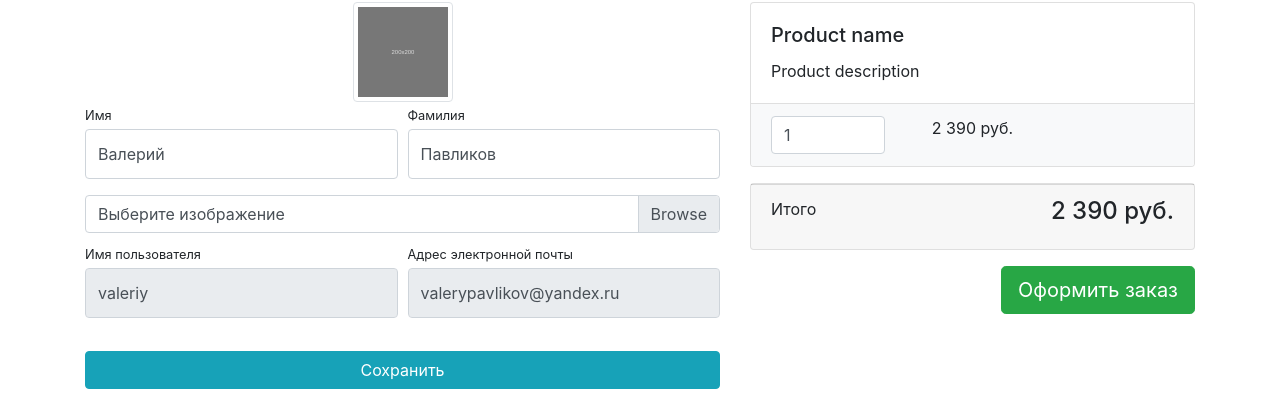
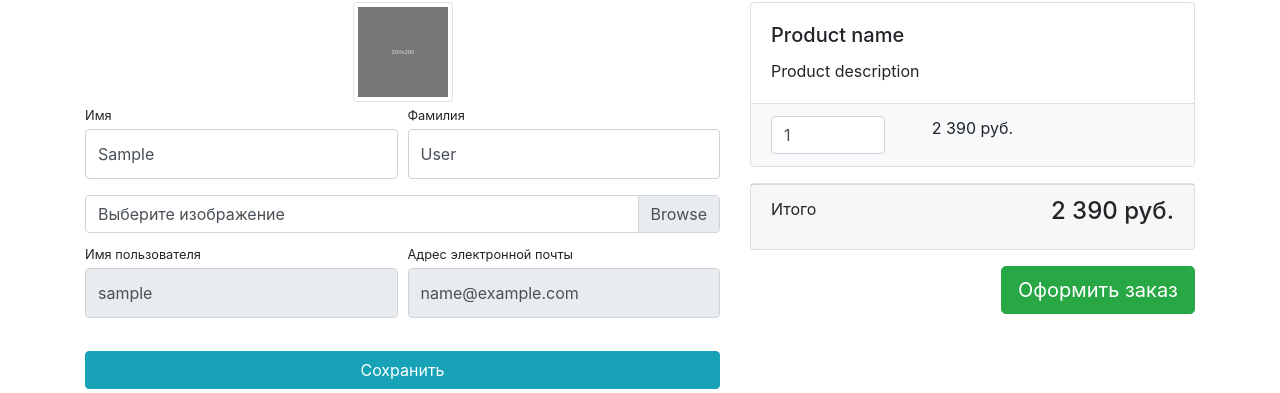
Before and after one commit to android156/geekshop2022, a Django app: page /users/profile/ in a window 1280 px wide. Shown: the part 115-508 px from the top of the page. Run offline with Django 3.2, Linux system fonts and the light colour scheme; the visitor is signed in with stand-in values (Sample User, id 1); some libraries are stand-ins or nearby versions.

Commit message:
added profileForm

```diff
--- a/products/templates/products/base.html
+++ b/products/templates/products/base.html
@@ -41,7 +41,7 @@
                     </a>
                     <ul class="dropdown-menu" aria-labelledby="navbarDropdown">
                         <li>
-                            <a class="dropdown-item" href="users/profile.html">Профиль</a>
+                            <a class="dropdown-item" href="{% url 'users:profile' %}">Профиль</a>
                         </li>
                         <li><a class="dropdown-item" href="orders/orders.html">Заказы</a></li>
                         <li><a class="dropdown-item" href="admin/admin.html">Админ-панель</a></li>
--- a/users/forms.py
+++ b/users/forms.py
@@ -1,5 +1,5 @@
 from django import forms
-from django.contrib.auth.forms import AuthenticationForm, UserCreationForm
+from django.contrib.auth.forms import AuthenticationForm, UserCreationForm, UserChangeForm
 from users.models import User
 
 
@@ -38,3 +38,15 @@ class UserRegistrationForm(UserCreationForm):
     class Meta:
         model = User
         fields = ('first_name', 'last_name', 'username', 'email', 'password1', 'password2')
+
+
+class UserProfileForm(UserChangeForm):
+    first_name = forms.CharField(widget=forms.TextInput(attrs={'class': 'form-control py-4'}))
+    last_name = forms.CharField(widget=forms.TextInput(attrs={'class': 'form-control py-4'}))
+    image = forms.ImageField(widget=forms.FileInput(attrs={'class': 'custom-file-input'}), required=False)
+    username = forms.CharField(widget=forms.TextInput(attrs={'class': 'form-control py-4', 'readonly': True}))
+    email = forms.CharField(widget=forms.EmailInput(attrs={'class': 'form-control py-4', 'readonly': True}))
+
+    class Meta:
+        model = User
+        fields = ('first_name', 'last_name', 'image', 'username', 'email')
--- a/users/templates/users/profile.html
+++ b/users/templates/users/profile.html
@@ -17,41 +17,39 @@
                      class="img-thumbnail">
             </div>
             <form action="">
+                {% csrf_token %}
                 <div class="form-row">
                     <div class="col-lg-6">
                         <div class="form-group">
-                            <label class="small mb-1" for="inputFirstName">Имя</label>
-                            <input class="form-control py-4" id="inputFirstName" type="text" value="Валерий"/>
+                            <label class="small mb-1" for="{{ form.first_name.id_for_label }}">Имя</label>
+                            {{ form.first_name }}
                         </div>
                     </div>
                     <div class="col-lg-6">
                         <div class="form-group">
-                            <label class="small mb-1" for="inputLastName">Фамилия</label>
-                            <input class="form-control py-4" id="inputLastName" type="text" value="Павликов"/>
+                            <label class="small mb-1" for="{{ form.last_name.id_for_label }}">Фамилия</label>
+                            {{ form.last_name }}
                         </div>
                     </div>
                 </div>
                 <div class="form-row mb-2">
                     <div class="col-lg-12">
                         <div class="custom-file">
-                            <input type="file" class="custom-file-input" id="userAvatar" size="50">
-                            <label class="custom-file-label" for="userAvatar">Выберите изображение</label>
+                            {{ form.image }}
+                            <label class="custom-file-label" for="{{ form.image.id_for_label }}">Выберите
+                                изображение</label>
                         </div>
                     </div>
                 </div>
                 <div class="form-row">
                     <div class="col-lg-6">
-                        <label class="small mb-1" for="inputUsername">Имя пользователя</label>
-                        <input class="form-control py-4" id="inputUsername" type="text"
-                               aria-describedby="usernameHelp"
-                               value="valeriy" disabled/>
+                        <label class="small mb-1" for="{{ form.username.id_for_label }}">Имя пользователя</label>
+                        {{ form.username }}
                     </div>
                     <div class="col-lg-6">
-                        <label class="small mb-1" for="inputEmailAddress">Адрес электронной
+                        <label class="small mb-1" for="{{ form.email.id_for_label }}">Адрес электронной
                             почты</label>
-                        <input class="form-control py-4" id="inputEmailAddress" type="email"
-                               aria-describedby="emailHelp"
-                               value="valerypavlikov@yandex.ru" disabled/>
+                        {{ form.email }}
                     </div>
                 </div>
                 <div class="form-row">
--- a/users/views.py
+++ b/users/views.py
@@ -3,7 +3,7 @@ from django.http import HttpResponseRedirect
 from django.shortcuts import render
 from django.urls import reverse
 
-from users.forms import UserLoginForm, UserRegistrationForm
+from users.forms import UserLoginForm, UserRegistrationForm, UserProfileForm
 
 
 # Create your views here.
@@ -54,7 +54,9 @@ def logout(request):
 
 
 def profile(request):
+    form = UserProfileForm(instance=request.user)
     context = {
-        "title": "GeekShop - Профиль пользователя",
+        'title': "GeekShop - Профиль пользователя",
+        'form': form,
     }
     return render(request, 'users/profile.html', context)
```
